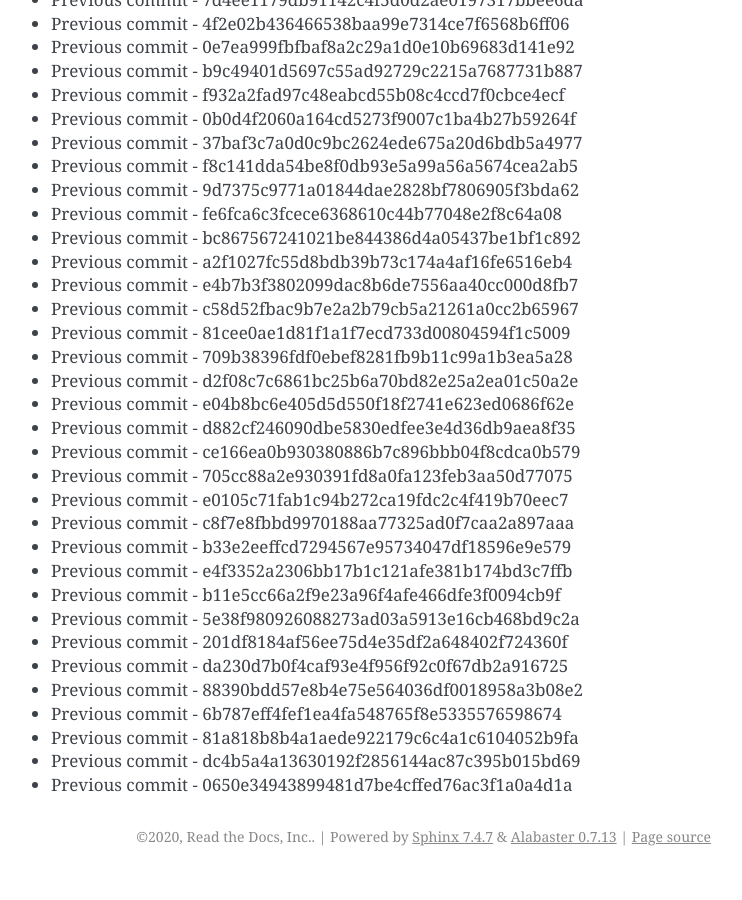
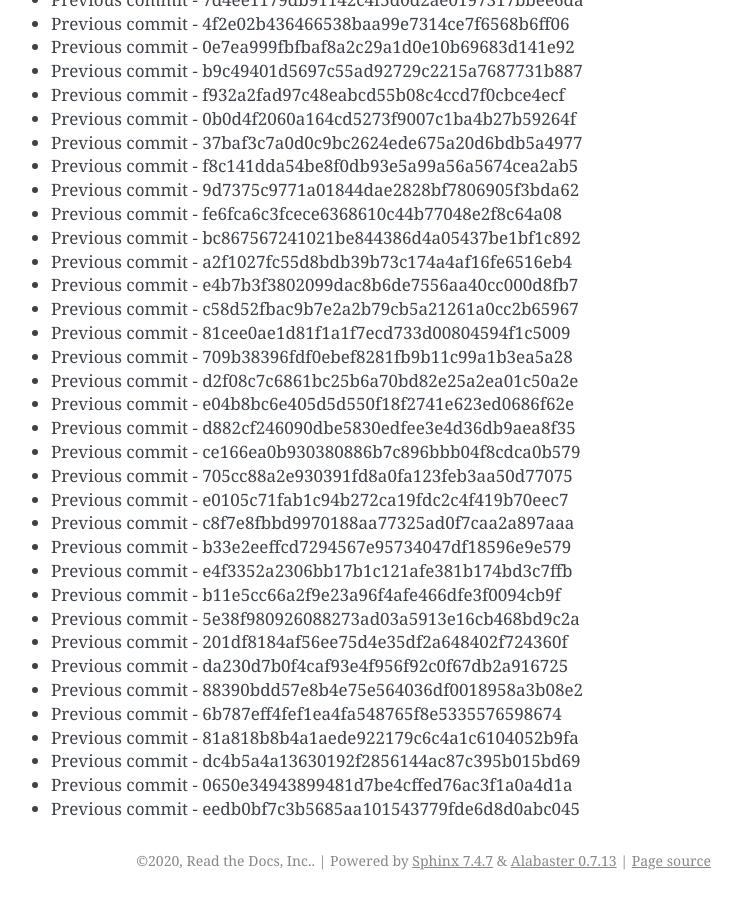
Before and after one commit to readthedocs/rtd-git-stresstest, a Sphinx documentation site: the page built from docs/updates.rst, in a window 1280 px wide and 900 px high, scrolled down 84730 px. Shown: the whole window, without its empty margins (399-1141 px from the left). Built offline with Sphinx 7.4.7, drawn with Linux system fonts in a browser that asks for light colours; before the commit the page ends 85606 px from its top, so only the background shows below that.

Commit message:
Generating commit from previous: eedb0bf7c3b5685aa101543779fde6d8d0abc045

```diff
--- a/docs/updates.rst
+++ b/docs/updates.rst
@@ -3592,3 +3592,4 @@ It can be tested for any performance characteristics.
 * Previous commit - 81a818b8b4a1aede922179c6c4a1c6104052b9fa
 * Previous commit - dc4b5a4a13630192f2856144ac87c395b015bd69
 * Previous commit - 0650e34943899481d7be4cffed76ac3f1a0a4d1a
+* Previous commit - eedb0bf7c3b5685aa101543779fde6d8d0abc045
```
